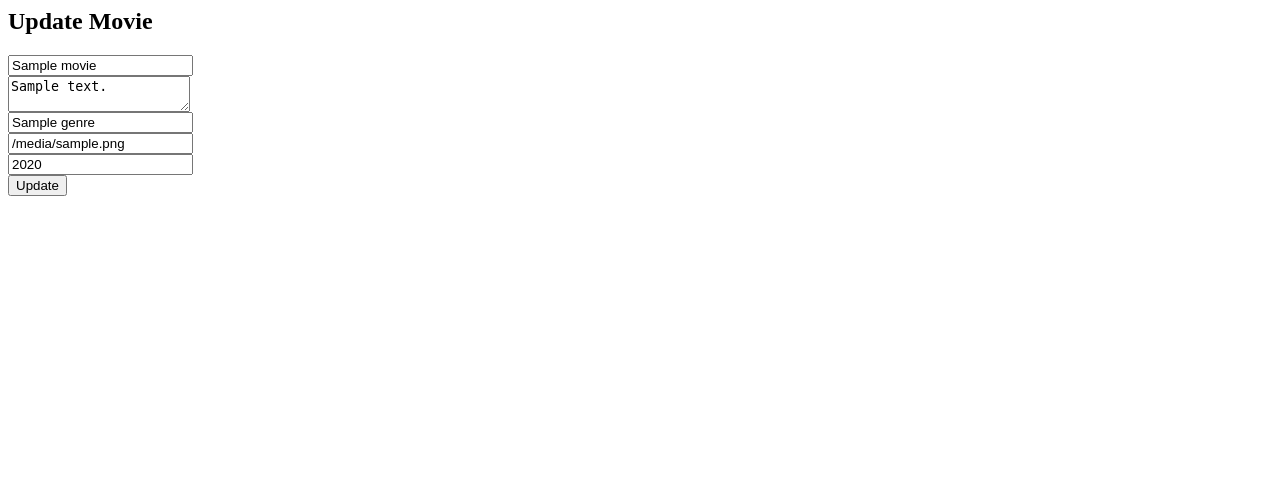
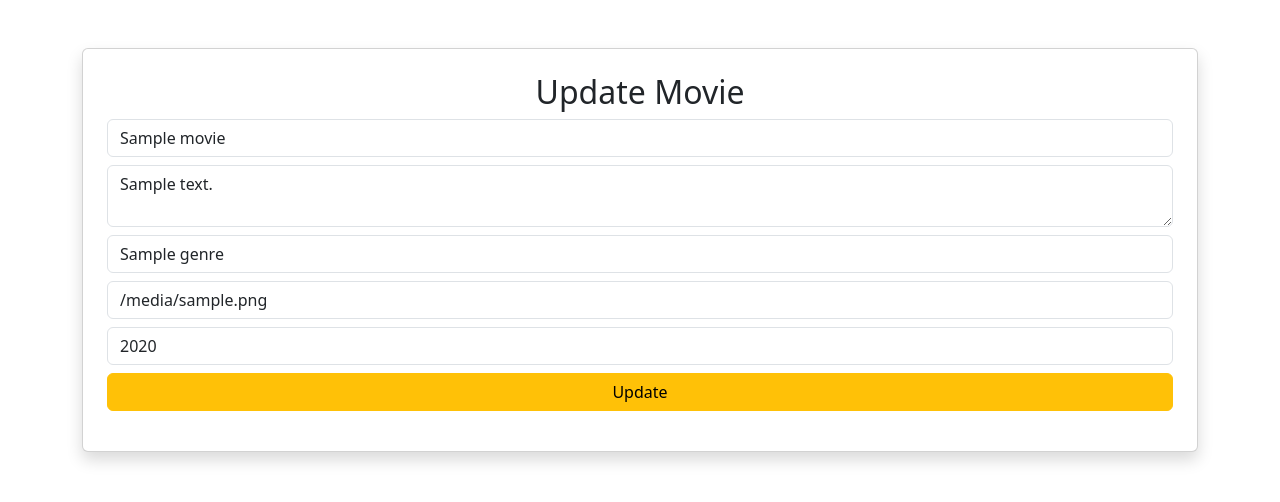
Before and after one commit to shathaalessa/movie-project, a Django app: template movies/templates/movies/update_movie.html in a window 1280 px wide. Shown: the top 502 px of the page. Run offline with Django 5.2, Linux system fonts and the light colour scheme; the template is opened without the code that fills it: most values are stand-ins (such as "Sample title", 1, 10 or a date in 2020).

Commit message:
Enhance update movie form with Bootstrap styling
Updated the movie update form to use Bootstrap styles for better UI.

```diff
--- a/movies/templates/movies/update_movie.html
+++ b/movies/templates/movies/update_movie.html
@@ -1,13 +1,19 @@
-<h2>Update Movie</h2>
+<link href="https://cdn.jsdelivr.net/npm/bootstrap@5.3.0/dist/css/bootstrap.min.css" rel="stylesheet">
 
-<form method="POST">
-    {% csrf_token %}
+<div class="container mt-5">
+    <div class="card p-4 shadow">
+        <h2 class="text-center">Update Movie</h2>
 
-    <input name="title" value="{{ movie.title }}"><br>
-    <textarea name="description">{{ movie.description }}</textarea><br>
-    <input name="genre" value="{{ movie.genre }}"><br>
-    <input name="image" value="{{ movie.image }}"><br>
-    <input name="release_year" value="{{ movie.release_year }}"><br>
+        <form method="POST">
+            {% csrf_token %}
 
-    <button type="submit">Update</button>
-</form>
+            <input name="title" class="form-control mb-2" value="{{ movie.title }}">
+            <textarea name="description" class="form-control mb-2">{{ movie.description }}</textarea>
+            <input name="genre" class="form-control mb-2" value="{{ movie.genre }}">
+            <input name="image" class="form-control mb-2" value="{{ movie.image }}">
+            <input name="release_year" class="form-control mb-2" value="{{ movie.release_year }}">
+
+            <button class="btn btn-warning w-100">Update</button>
+        </form>
+    </div>
+</div>
```
